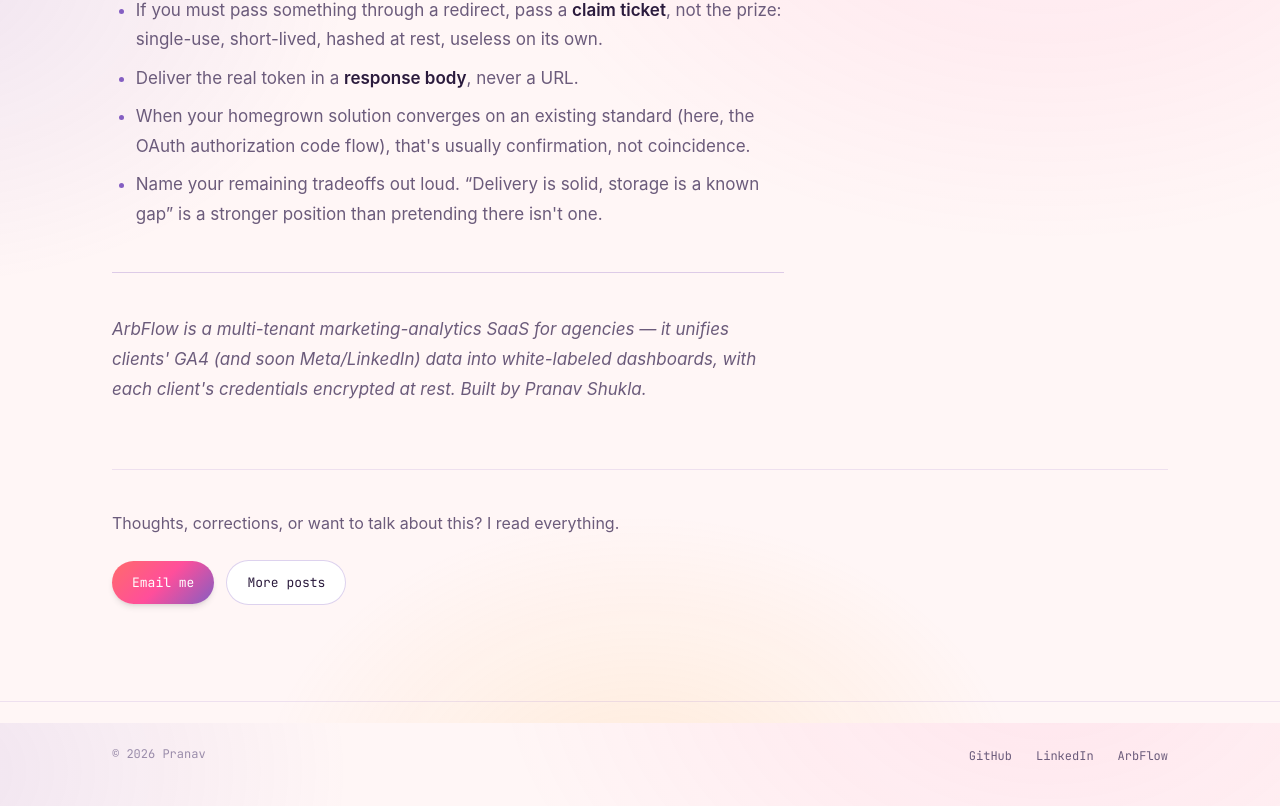
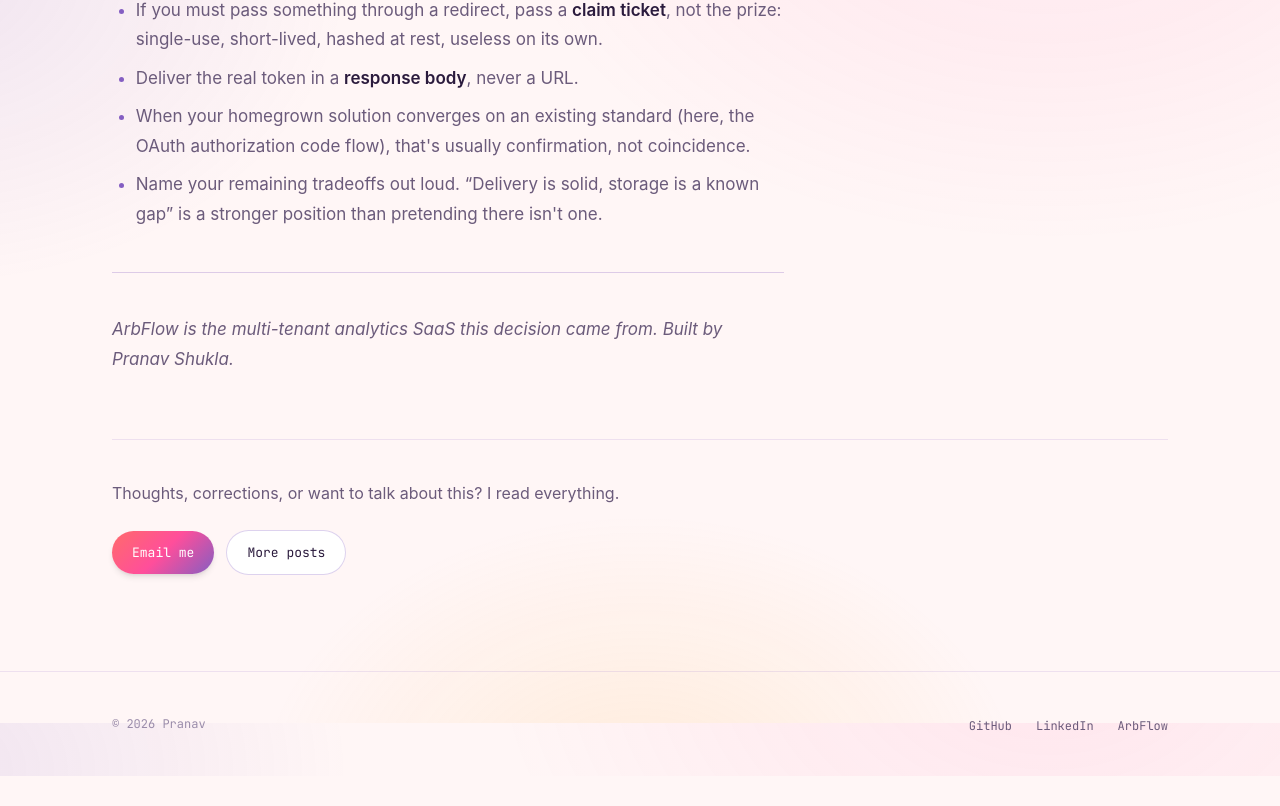
Before and after one commit to PranavShukla2/Portfolio, a Next.js app: page /blog/jwts-in-redirect-urls in a window 1280 px wide. Shown: the part 9677-10483 px from the top of the page. After the commit the page ends 10453 px from the top, so only its background shows below. Built offline with nearby package versions, Linux system fonts and the light colour scheme.

Commit message:
Tighten closing note on JWT blog post
Shorter, more direct ArbFlow footer line.

```diff
--- a/app/blog/jwts-in-redirect-urls/page.tsx
+++ b/app/blog/jwts-in-redirect-urls/page.tsx
@@ -485,10 +485,8 @@ export default function Post() {
 
       <p>
         <em>
-          ArbFlow is a multi-tenant marketing-analytics SaaS for agencies — it
-          unifies clients&apos; GA4 (and soon Meta/LinkedIn) data into
-          white-labeled dashboards, with each client&apos;s credentials
-          encrypted at rest. Built by Pranav Shukla.
+          ArbFlow is the multi-tenant analytics SaaS this decision came from.
+          Built by Pranav Shukla.
         </em>
       </p>
     </PostLayout>
```
